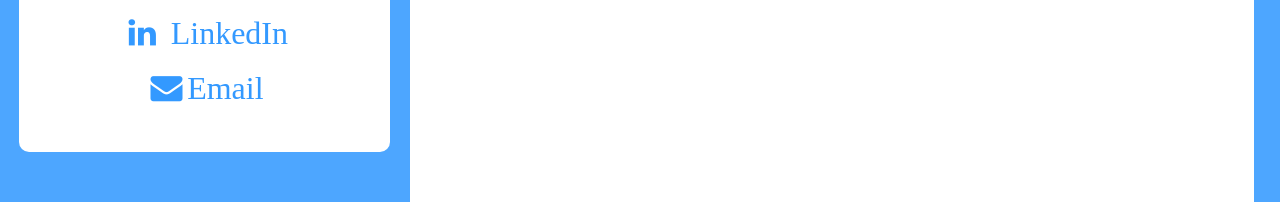
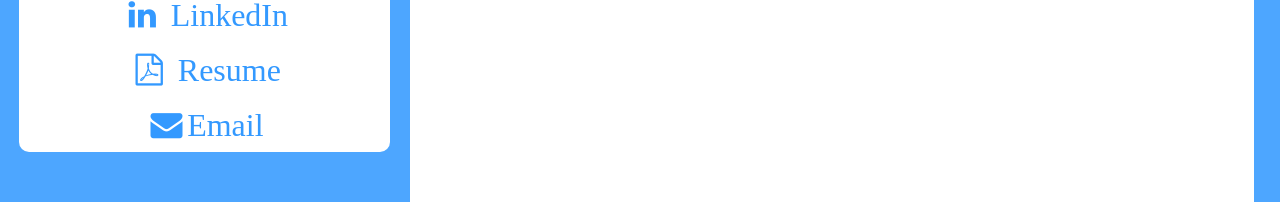
Before and after one commit to KuoyuanY/website, a plain HTML site: page index.html in a window 1280 px wide. Shown: the part 598-800 px from the top of the page. Drawn offline with nearby package versions, Linux system fonts and the light colour scheme.

Commit message:
added resume

```diff
--- a/index.html
+++ b/index.html
@@ -11,12 +11,14 @@
   <center><h1>Kuoyuan Yang</h1></center>
   <h5 id="hidden" hidden></h5>
   <center><a href=#><img src="propic.png" id="propic"/></a></center>
-&nbsp;
   <center><a href="https://github.com/y9y9l5m6">
         <i class="fa fa-github fa-2x fa-fw" aria-hidden="true"></i><span id="icon">   Github</span>
   </a></center>&nbsp;
   <center><a href="https://www.linkedin.com/in/1kuoyuanyang/">
         <i class="fa fa-linkedin fa-2x fa-fw" aria-hidden="true"></i><span id="icon">   LinkedIn</span>
+  </a></center>&nbsp;
+  <center><a target="blank" href="Resume.pdf">
+        <i class="fa fa-file-pdf-o fa-2x fa-fw" aria-hidden="true"></i><span id="icon">   Resume</span>
   </a></center>&nbsp;
   <center id="email"></center>
 
```
Also changed, not shown: 1 other file.
